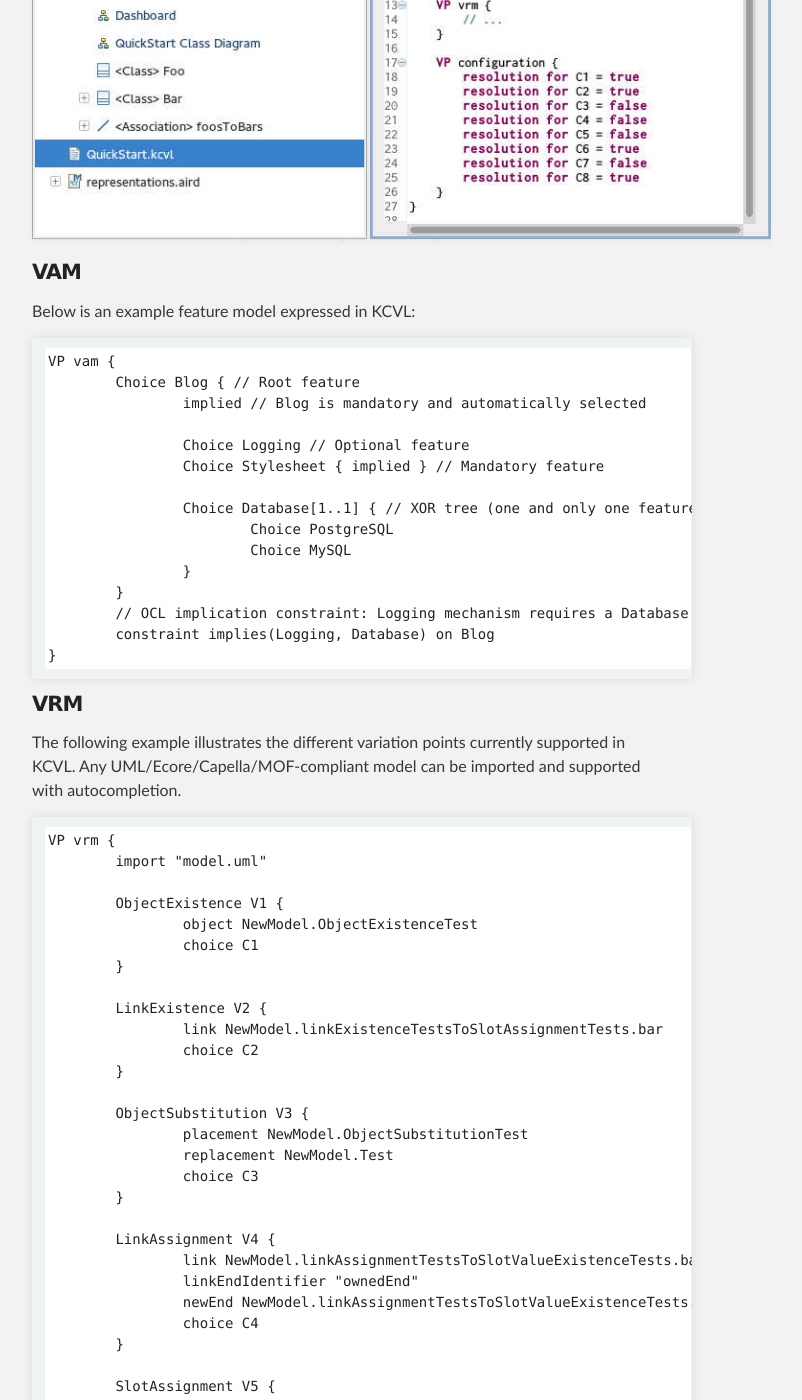
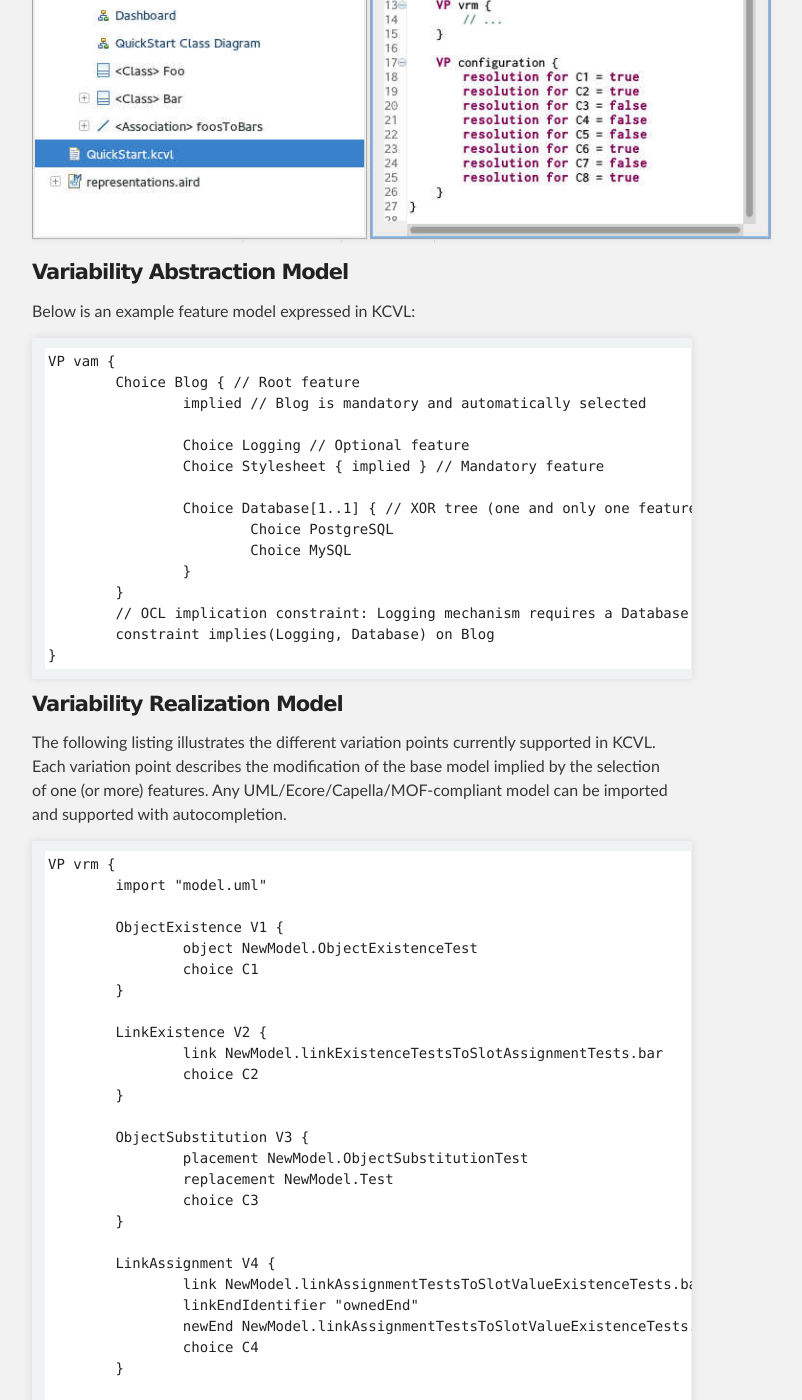
Before and after one commit to diverse-project/kcvl, a Jekyll site: the page built from index.md, in a window 1280 px wide and 1400 px high, scrolled down 2332 px. Shown: the whole window, without its empty margins (288-1090 px from the left). Built offline with Jekyll 4.4.1, drawn with Linux system fonts in a browser that asks for light colours; Markdown is read by kramdown in place of the engine named in the settings; some of the changed text lies outside the part shown.

Commit message:
Update documentation

````diff
--- a/index.md
+++ b/index.md
@@ -47,10 +47,10 @@ KCVL file are expressed in a formalism as close as possible to the CVL formalism
 * A resolution model (RM) that allows to configure a feature model by selecting specific features corresponding to a given product
 
 We create a new KCVL file in the QuickStart project (File -> New File -> QuickStart.kcvl).
-![UML Class Diagram](images/02.jpg)
+![KCVL File](images/02.jpg)
 
 
-#### VAM
+#### Variability Abstraction Model
 Below is an example feature model expressed in KCVL:
 
 ```
@@ -71,8 +71,8 @@ VP vam {
 }
 ```
 
-#### VRM
-The following example illustrates the different variation points currently supported in KCVL. Any UML/Ecore/Capella/MOF-compliant model can be imported and supported with autocompletion.
+#### Variability Realization Model
+The following listing illustrates the different variation points currently supported in KCVL. Each variation point describes the modification of the base model implied by the selection of one (or more) features. Any UML/Ecore/Capella/MOF-compliant model can be imported and supported with autocompletion.
 
 ```
 VP vrm {
@@ -147,4 +147,9 @@ VP vrm {
 ```
 
 
-### RM
+#### Resolution Model
+
+### Additional Notes
+
+* Currently, resolution models are not checked against constraints of the VAM
+* Synchronization between Xtext and Sirius only happens at save-time. If you don't see new elements of your model in the KCVL file, try saving the UML model and reopen the KCVL file
````
